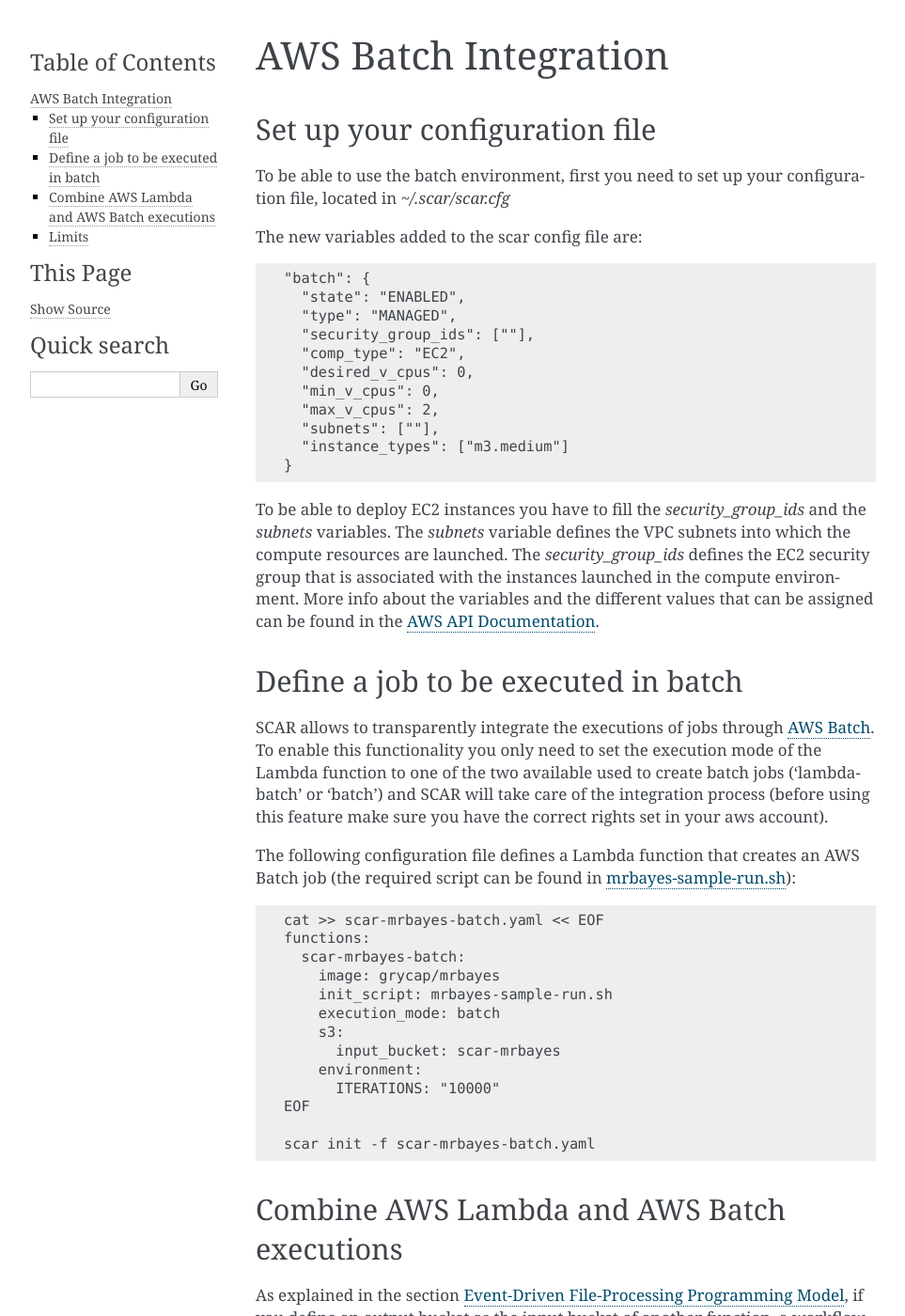
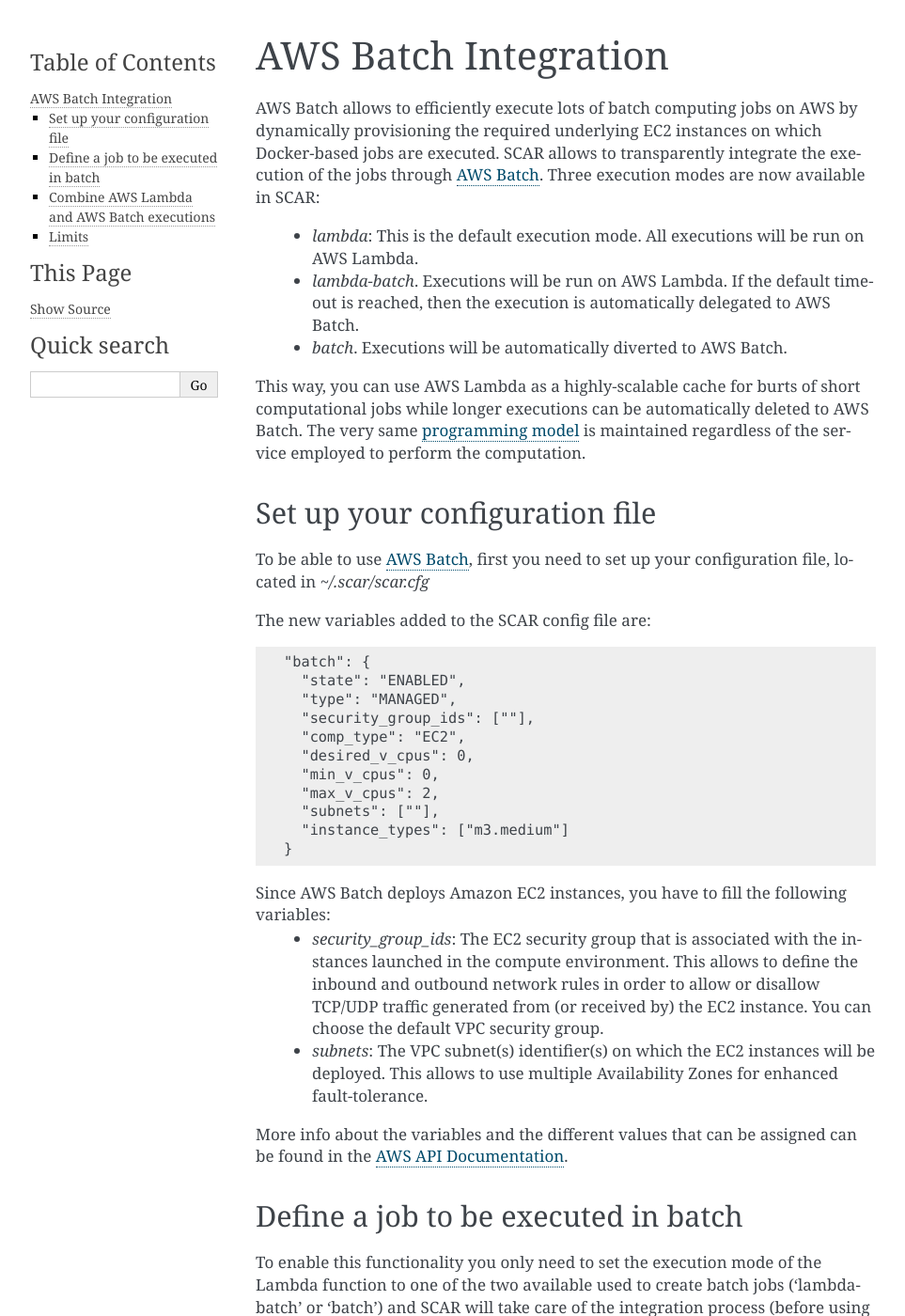
Before and after one commit to grycap/scar, a Sphinx documentation site: the page built from docs/source/batch.rst, in a window 1280 px wide and 1400 px high. Shown: the whole window at 94% size, without its empty margins (148-1111 px from the left). Built offline with Sphinx 7.4.7, drawn with Linux system fonts in a browser that asks for light colours; some of the changed text lies outside the part shown.

Commit message:
Improved overall documentation
+ API Gateway and AWS Batch integration.
+ Mentioned the ability to create serverless workflows

```diff
--- a/docs/source/batch.rst
+++ b/docs/source/batch.rst
@@ -3,12 +3,23 @@
 AWS Batch Integration
 =======================
 
+AWS Batch allows to efficiently execute lots of batch computing jobs on AWS by dynamically provisioning the required underlying EC2 instances on which Docker-based jobs are executed.
+SCAR allows to transparently integrate the execution of the jobs through `AWS Batch <https://aws.amazon.com/batch/>`_.
+Three execution modes are now available in SCAR:
+
+  * `lambda`: This is the default execution mode. All executions will be run on AWS Lambda.
+  * `lambda-batch`. Executions will be run on AWS Lambda. If the default timeout is reached, then the execution is automatically delegated to AWS Batch.
+  * `batch`. Executions will be automatically diverted to AWS Batch.
+
+This way, you can use AWS Lambda as a highly-scalable cache for burts of short computational jobs while longer executions can be automatically deleted to AWS Batch.
+The very same `programming model <https://scar.readthedocs.io/en/latest/prog_model.html>`_ is maintained regardless of the service employed to perform the computation.
+
 Set up your configuration file
 ------------------------------
 
-To be able to use the batch environment, first you need to set up your configuration file, located in `~/.scar/scar.cfg`
+To be able to use `AWS Batch <https://aws.amazon.com/batch/>`_, first you need to set up your configuration file, located in `~/.scar/scar.cfg`
 
-The new variables added to the scar config file are::
+The new variables added to the SCAR config file are::
 
   "batch": {
     "state": "ENABLED",
@@ -22,18 +33,19 @@
     "instance_types": ["m3.medium"]
   }
 
-To be able to deploy EC2 instances you have to fill the `security_group_ids` and the `subnets` variables.
-The `subnets` variable defines the VPC subnets into which the compute resources are launched.
-The `security_group_ids` defines the EC2 security group that is associated with the instances launched in the compute environment.
+Since AWS Batch deploys Amazon EC2 instances, you have to fill the following variables:
+ * `security_group_ids`: The EC2 security group that is associated with the instances launched in the compute environment. This allows to define the inbound and outbound network rules in order to allow or disallow TCP/UDP traffic generated from (or received by) the EC2 instance. You can choose the default VPC security group.
+ * `subnets`:  The VPC subnet(s) identifier(s) on which the EC2 instances will be deployed. This allows to use multiple Availability Zones for enhanced fault-tolerance.
+
 More info about the variables and the different values that can be assigned can be found in the `AWS API Documentation <https://docs.aws.amazon.com/batch/latest/APIReference/API_CreateComputeEnvironment.html>`_.
 
 
 Define a job to be executed in batch
 ------------------------------------
 
-SCAR allows to transparently integrate the executions of jobs through `AWS Batch <https://aws.amazon.com/batch/>`_. To enable this functionality you only need to set the execution mode of the Lambda function to one of the two available used to create batch jobs ('lambda-batch' or 'batch') and SCAR will take care of the integration process (before using this feature make sure you have the correct rights set in your aws account).
+To enable this functionality you only need to set the execution mode of the Lambda function to one of the two available used to create batch jobs ('lambda-batch' or 'batch') and SCAR will take care of the integration process (before using this feature make sure you have the correct rights set in your AWS account).
 
-The following configuration file defines a Lambda function that creates an AWS Batch job (the required script can be found in `mrbayes-sample-run.sh <https://raw.githubusercontent.com/grycap/scar/master/examples/mrbayes/mrbayes-sample-run.sh>`_)::
+As an example, the following configuration file defines a Lambda function that creates an AWS Batch job to execute the `MrBayes example <https://github.com/grycap/scar/tree/master/examples/mrbayes>`_ (the required script can be found in `mrbayes-sample-run.sh <https://raw.githubusercontent.com/grycap/scar/master/examples/mrbayes/mrbayes-sample-run.sh>`_)::
 
   cat >> scar-mrbayes-batch.yaml << EOF
   functions:
@@ -47,7 +59,19 @@
         ITERATIONS: "10000"
   EOF
 
+You can then create the function::
+
   scar init -f scar-mrbayes-batch.yaml
+
+And trigger the execution of the function by uploading a file to be processed to the corresponding folder::
+
+  aws s3 cp cynmix.nex s3://scar-mrbayes/scar-mrbayes-batch/input/cynmix.nex
+
+SCAR automatically creates the compute environment in AWS Batch and submits a job to be executed. Input and output data files are transparently managed as well according to the programming model.
+
+The CloudWatch logs will reveal the execution of the Lambda function as well as the execution of the AWS Batch job.
+Notice that whenever the execution of the AWS Batch job has finished, the EC2 instances will be eventually terminated.
+Also, the number of EC2 instances will increase and shrink to handle the incoming number of jobs.
 
 Combine AWS Lambda and AWS Batch executions
 -------------------------------------------
--- a/docs/source/intro.rst
+++ b/docs/source/intro.rst
@@ -8,6 +8,8 @@
 SCAR also supports a High Throughput Computing :doc:`/prog_model` to create highly-parallel event-driven file-processing serverless applications that execute on customized runtime environments provided by Docker containers run on AWS Lambda. The development of SCAR has been published in the `Future Generation Computer Systems <https://www.journals.elsevier.com/future-generation-computer-systems>`_ scientific journal.
 
 SCAR is integrated with API Gateway in order to expose an application via a highly-available HTTP-based REST API that supports both synchronous and asynchronous invocations. It is also integrated with AWS Batch. This way, AWS Lambda can be used to acommodate the execution of large bursts of short requests while long-running executions are delegated to AWS Batch.
+
+SCAR allows to create serverless workflows by combining functions that run on either AWS Batch or AWS Lambda which produce output files that trigger the execution of functions that, again, run on either AWS Batch or AWS Lambda, using the very same Docker images, thus effectively creating highly-scalable cross-services serverless workflows.
 
 SCAR has been developed by the `Grid and High Performance Computing Group (GRyCAP) <http://www.grycap.upv.es>`_ at the `Instituto de Instrumentación para Imagen Molecular (I3M) <http://www.i3m.upv.es>`_ from the `Universitat Politècnica de València (UPV) <http://www.upv.es>`_.
 
```
Also changed, not shown: README.md (+4 -0 lines), docs/source/api_gateway.rst (+6 -1 lines), examples/video-process/README.md.
